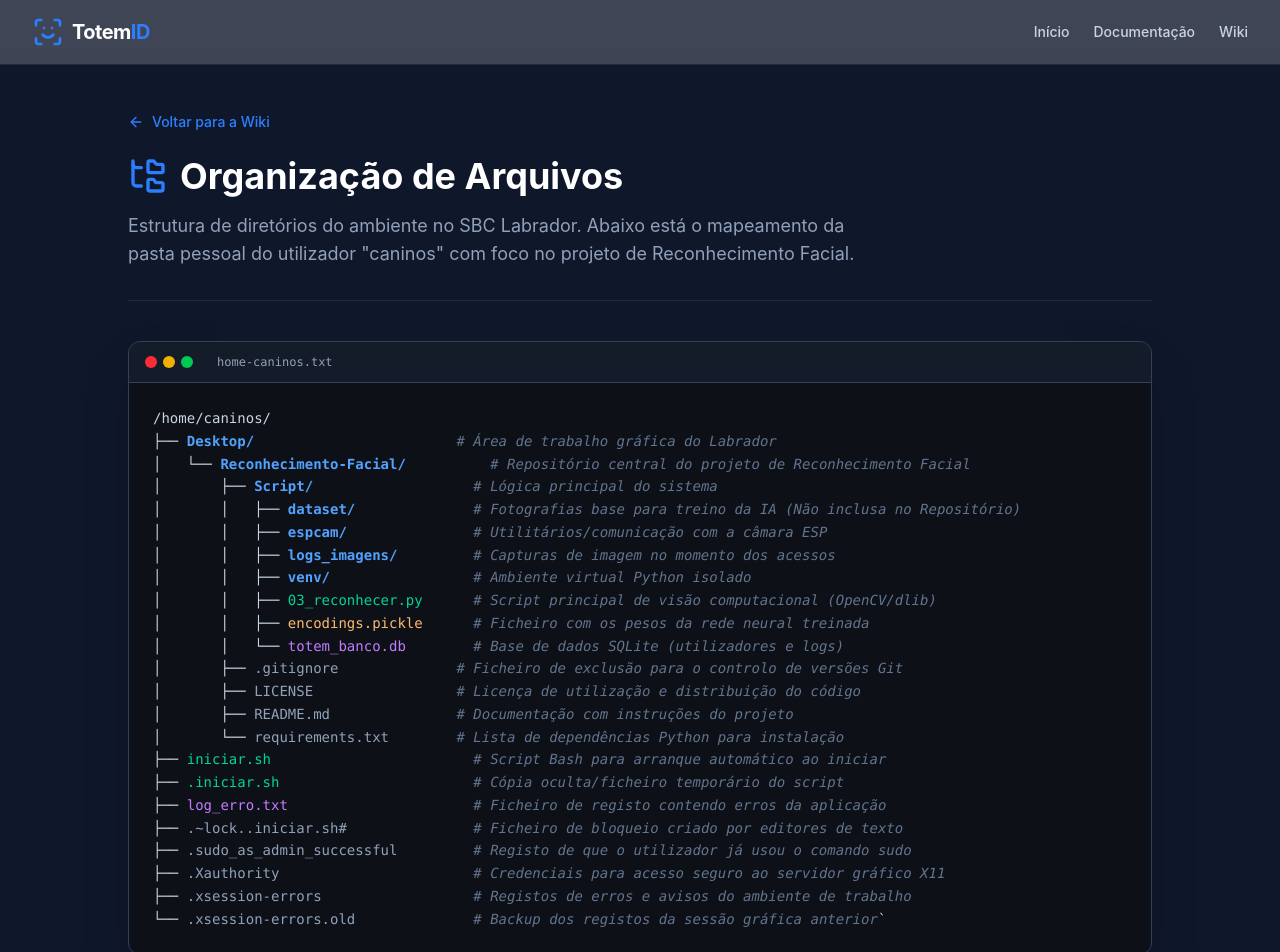
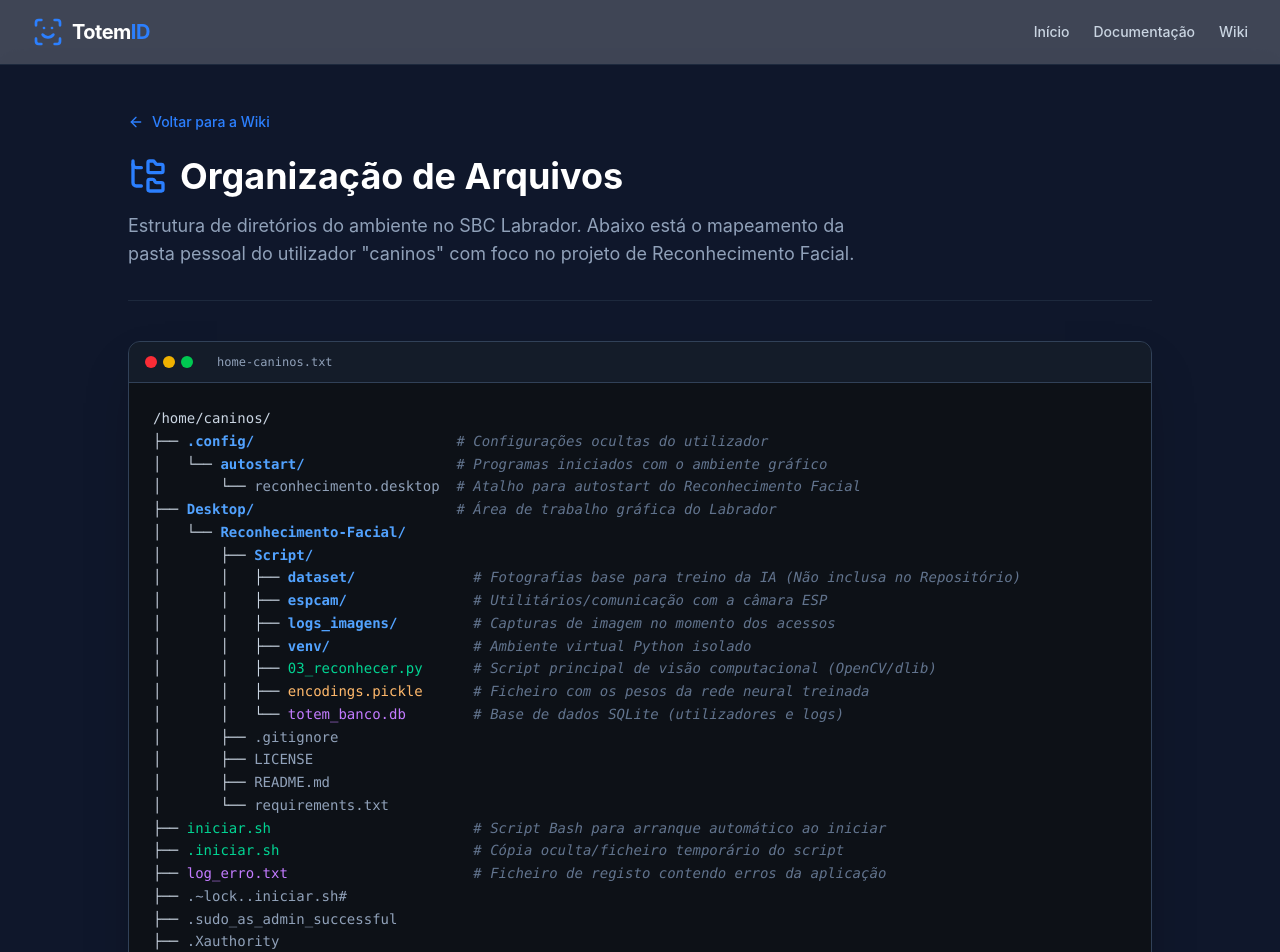
Before and after one commit to Victor-Sarris/site-totenzinho, a React (Vite) app: page /#/org in a window 1280 px wide. Shown: the top 952 px of the page. Built offline with nearby package versions, Linux system fonts and the light colour scheme.

Commit message:
add circuit images

```diff
--- a/src/pages/Circuit.jsx
+++ b/src/pages/Circuit.jsx
@@ -1,46 +1,48 @@
 import React from "react";
 import { Cpu, ArrowLeft, Zap, Wrench } from "lucide-react";
 import { Link } from "react-router-dom";
-import esp32ov2640 from "../assets/img/circuit/Ov2640.png";
+import Esp32ov2640 from "../assets/img/circuit/Ov2640.png";
+import Receptorov2640 from "../assets/img/circuit/Receptor.png";
+import Sbc from "../assets/img/circuit/Labrador.png";
+import Painel from "../assets/img/circuit/Painel7P.png";
+import Case from "../assets/img/circuit/Case.png";
 
 const Circuit = () => {
-  // Lista de componentes do hardware
   const componentes = [
     {
-      id: "esp32cam ov2640",
+      id: "Esp32cam ov2640",
       nome: "Módulo ESP32-CAM",
       descricao:
-        "O 'coração' do hardware. Captura o vídeo em tempo real e envia via Wi-Fi para o servidor Python processar a IA.",
-      // Substitua por algo como "/img/esp32cam.jpg" depois
-      imagem: "/img/ESP32.png",
+        "O 'olho' do TotemID. Responsável por capturar as imagens do usuário em tempo real usando o sensor OV2640 e enviá-las via Wi-Fi para o servidor Python, onde a IA realiza o reconhecimento. Também pode acionar o relé de acesso.",
+      imagem: Esp32ov2640,
     },
     {
-      id: "ftdi",
-      nome: "Conversor USB-TTL (FTDI)",
+      id: "Receptor ov2640",
+      nome: "Módulo ESP32-CAM",
       descricao:
-        "Necessário apenas para gravar o firmware (código C++) no ESP32-CAM, já que ele não possui porta USB nativa.",
-      imagem: "https://placehold.co/600x400/1e293b/94a3b8?text=Conversor+FTDI",
+        "Placa auxiliar essencial para o ESP32-CAM. Facilita a gravação do firmware via USB e garante uma alimentação de energia estável (5V) durante a operação contínua do hardware, evitando reinícios inesperados.",
+      imagem: Receptorov2640,
     },
     {
-      id: "rele",
-      nome: "Módulo Relé 5V (1 Canal)",
+      id: "SBC",
+      nome: "SBC - Labrador",
       descricao:
-        "Atua como o interruptor eletrônico. Quando o rosto é reconhecido, o ESP32 aciona o relé para abrir a fechadura/trava.",
-      imagem: "https://placehold.co/600x400/1e293b/94a3b8?text=Modulo+Rele",
+        "O 'cérebro' local do totem. Este Single Board Computer (computador de placa única) processa a interface do sistema, gerencia o painel de exibição e coordena a interação do usuário com o sistema de validação.",
+      imagem: Sbc,
     },
     {
-      id: "fonte",
-      nome: "Fonte de Alimentação 5V",
+      id: "Painel",
+      nome: "Painel IPS 7P",
       descricao:
-        "Fornece a energia necessária. O ESP32-CAM é sensível a quedas de tensão, então uma fonte de pelo menos 2A é recomendada.",
-      imagem: "https://placehold.co/600x400/1e293b/94a3b8?text=Fonte+5V+2A",
+        "A interface visual de comunicação. Uma tela IPS de 7 polegadas onde o usuário interage com o TotemID, visualizando instruções, o retorno da câmera e alertas de acesso liberado ou negado com alta nitidez.",
+      imagem: Painel,
     },
     {
-      id: "jumpers",
-      nome: "Jumpers Fêmea-Fêmea",
+      id: "CASE3D",
+      nome: "CASE 3D",
       descricao:
-        "Fios para conectar os pinos do ESP32-CAM ao Relé e à fonte de alimentação sem necessidade de solda inicial.",
-      imagem: "https://placehold.co/600x400/1e293b/94a3b8?text=Fios+Jumpers",
+        "A estrutura física protetora. Uma carcaça modelada e impressa em 3D, projetada sob medida para acomodar a eletrônica, organizar a fiação e fixar o painel, garantindo um acabamento profissional ao totem.",
+      imagem: Case,
     },
   ];
 
@@ -110,7 +112,6 @@ const Circuit = () => {
           <div className="bg-slate-800 border border-slate-700 rounded-2xl p-6 lg:p-8 flex flex-col lg:flex-row gap-8 items-center shadow-xl">
             {/* Imagem do diagrama/protótipo */}
             <div className="w-full lg:w-1/2 aspect-4/3 bg-slate-900 rounded-xl border border-slate-700 overflow-hidden relative">
-              {/* Substitua esta URL pela imagem do seu diagrama/foto do circuito */}
               <img
                 src="https://placehold.co/800x600/0f172a/64748b?text=Foto+do+Prototipo\nou+Fritzing"
                 alt="Diagrama do Circuito"
--- a/src/pages/Organization.jsx
+++ b/src/pages/Organization.jsx
@@ -46,6 +46,27 @@ const Organization = () => {
               <code className="text-slate-300">
                 {`/home/caninos/
 ├── `}
+                <span className="text-blue-400 font-bold">.config/</span>
+                {`                        `}
+                <span className="text-slate-500 italic">
+                  # Configurações ocultas do utilizador
+                </span>
+                {`
+│   └── `}
+                <span className="text-blue-400 font-bold">autostart/</span>
+                {`                  `}
+                <span className="text-slate-500 italic">
+                  # Programas iniciados com o ambiente gráfico
+                </span>
+                {`
+│       └── `}
+                <span className="text-slate-400">reconhecimento.desktop</span>
+                {`  `}
+                <span className="text-slate-500 italic">
+                  # Atalho para autostart do Reconhecimento Facial
+                </span>
+                {`
+├── `}
                 <span className="text-blue-400 font-bold">Desktop/</span>
                 {`                        `}
                 <span className="text-slate-500 italic">
@@ -57,16 +78,12 @@ const Organization = () => {
                   Reconhecimento-Facial/
                 </span>
                 {`          `}
-                <span className="text-slate-500 italic">
-                  # Repositório central do projeto de Reconhecimento Facial
-                </span>
+                <span className="text-slate-500 italic"></span>
                 {`
 │       ├── `}
                 <span className="text-blue-400 font-bold">Script/</span>
                 {`                   `}
-                <span className="text-slate-500 italic">
-                  # Lógica principal do sistema
-                </span>
+                <span className="text-slate-500 italic"></span>
                 {`
 │       │   ├── `}
                 <span className="text-blue-400 font-bold">dataset/</span>
@@ -121,30 +138,22 @@ const Organization = () => {
 │       ├── `}
                 <span className="text-slate-400">.gitignore</span>
                 {`              `}
-                <span className="text-slate-500 italic">
-                  # Ficheiro de exclusão para o controlo de versões Git
-                </span>
+                <span className="text-slate-500 italic"></span>
                 {`
 │       ├── `}
                 <span className="text-slate-400">LICENSE</span>
                 {`                 `}
-                <span className="text-slate-500 italic">
-                  # Licença de utilização e distribuição do código
-                </span>
+                <span className="text-slate-500 italic"></span>
                 {`
 │       ├── `}
                 <span className="text-slate-400">README.md</span>
                 {`               `}
-                <span className="text-slate-500 italic">
-                  # Documentação com instruções do projeto
-                </span>
+                <span className="text-slate-500 italic"></span>
                 {`
 │       └── `}
                 <span className="text-slate-400">requirements.txt</span>
                 {`        `}
-                <span className="text-slate-500 italic">
-                  # Lista de dependências Python para instalação
-                </span>
+                <span className="text-slate-500 italic"></span>
                 {`
 ├── `}
                 <span className="text-emerald-400">iniciar.sh</span>
@@ -170,47 +179,37 @@ const Organization = () => {
 ├── `}
                 <span className="text-slate-400">.~lock..iniciar.sh#</span>
                 {`               `}
-                <span className="text-slate-500 italic">
-                  # Ficheiro de bloqueio criado por editores de texto
-                </span>
+                <span className="text-slate-500 italic"></span>
                 {`
 ├── `}
                 <span className="text-slate-400">
                   .sudo_as_admin_successful
                 </span>
                 {`         `}
-                <span className="text-slate-500 italic">
-                  # Registo de que o utilizador já usou o comando sudo
-                </span>
+                <span className="text-slate-500 italic"></span>
                 {`
 ├── `}
                 <span className="text-slate-400">.Xauthority</span>
                 {`                       `}
-                <span className="text-slate-500 italic">
-                  # Credenciais para acesso seguro ao servidor gráfico X11
-                </span>
+                <span className="text-slate-500 italic"></span>
                 {`
 ├── `}
                 <span className="text-slate-400">.xsession-errors</span>
                 {`                  `}
-                <span className="text-slate-500 italic">
-                  # Registos de erros e avisos do ambiente de trabalho
-                </span>
+                <span className="text-slate-500 italic"></span>
                 {`
 └── `}
                 <span className="text-slate-400">.xsession-errors.old</span>
                 {`              `}
-                <span className="text-slate-500 italic">
-                  # Backup dos registos da sessão gráfica anterior
-                </span>
-                `
+                <span className="text-slate-500 italic"></span>
               </code>
             </pre>
           </div>
         </div>
         <p className="mt-6">
-          O conteúdo dos Scripts de inicialização estão presentes na Wiki do
-          Repositório. Clique{" "}
+          O conteúdo dos Scripts de inicialização{" "}
+          <span className="text-emerald-400">(iniciar.sh)</span> estão presentes
+          na Wiki do Repositório. Clique{" "}
           <a
             className="text-amber-300"
             href="https://github.com/Victor-Sarris/Totem-Reconhecimento-Facial/wiki/05.-Cria%C3%A7%C3%A3o-de-AutoStart-File"
```
